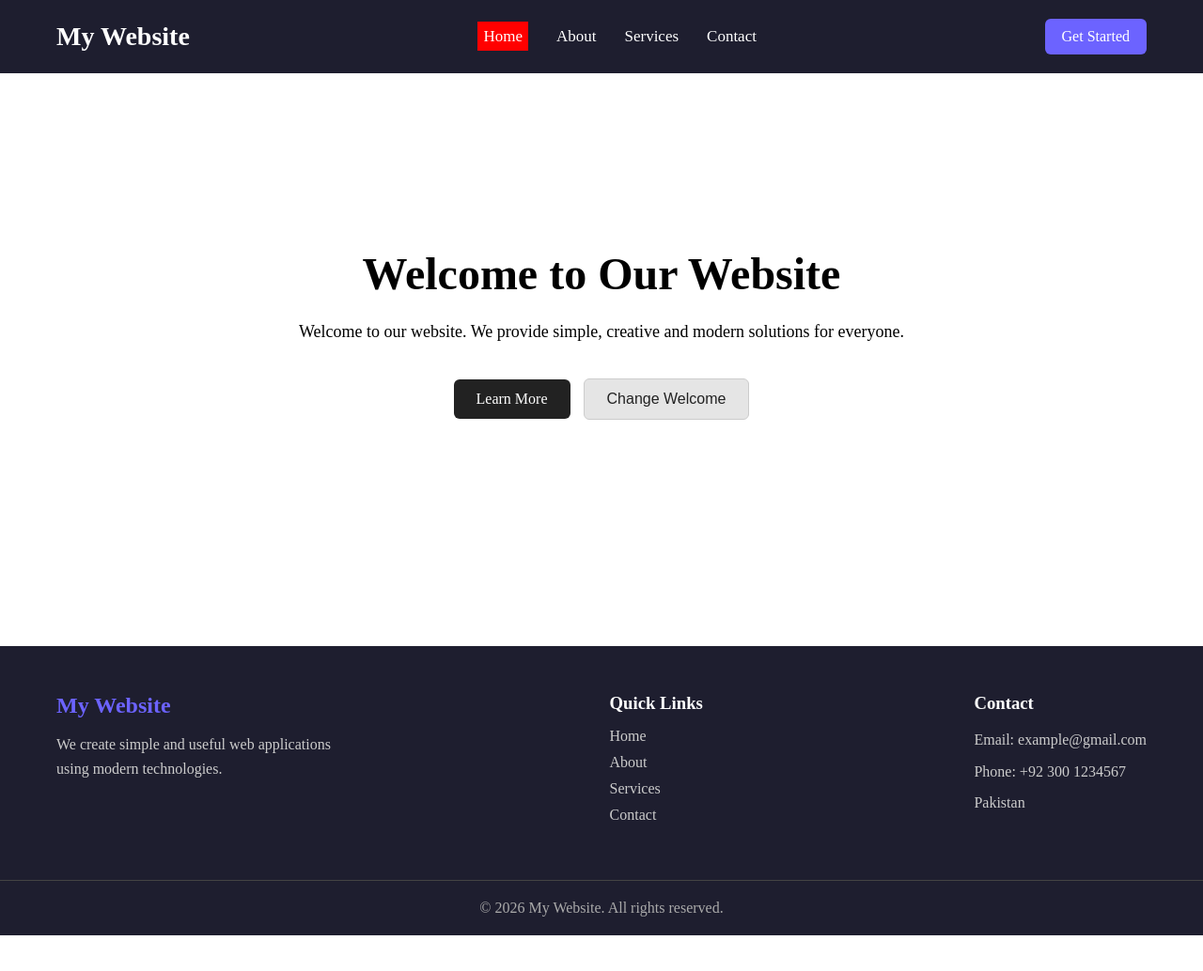
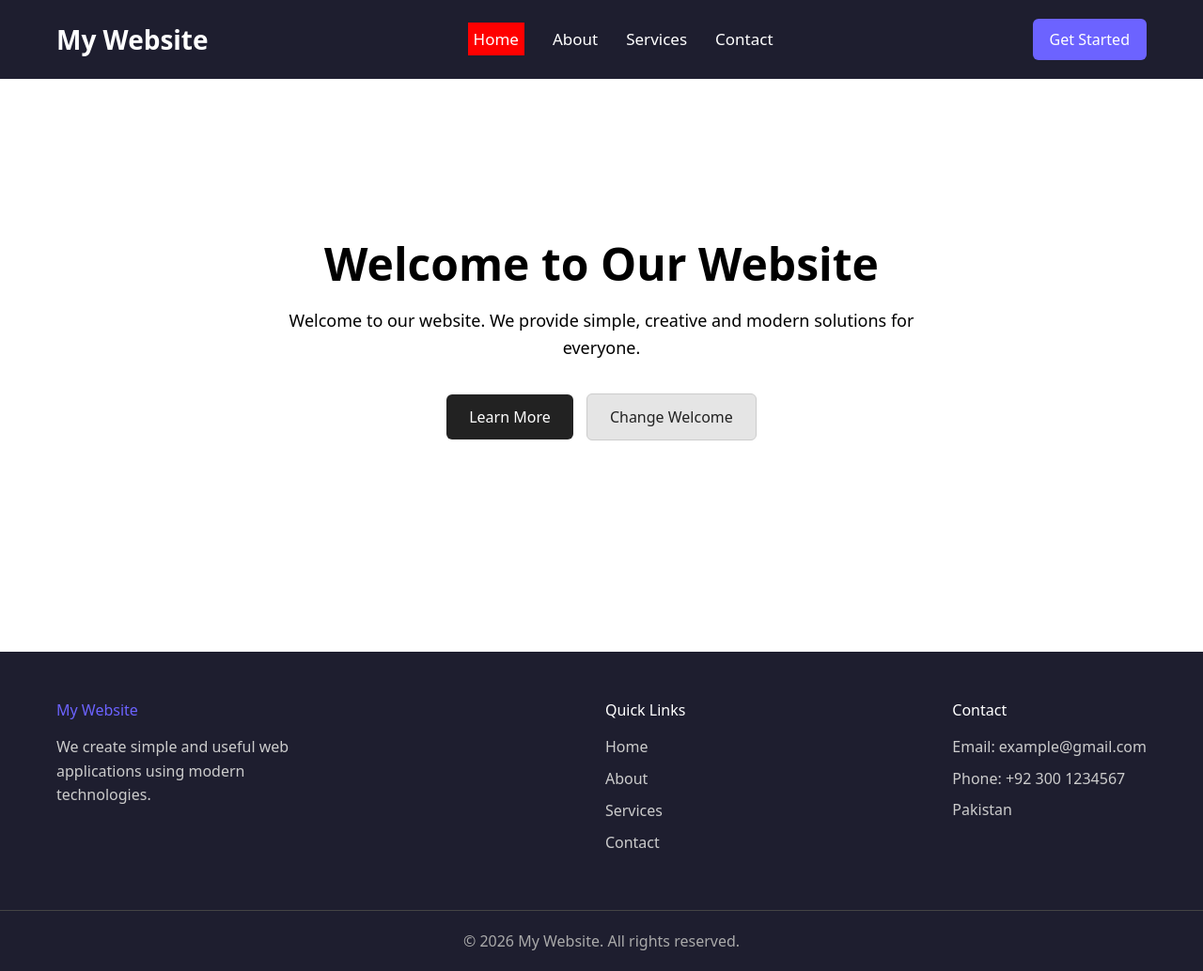
Before and after one commit to rahilasana/Django_2ndproject, a Django app: page / in a window 1280 px wide. Shown: the whole page at 94% size. Before the commit the page ends 996 px from the top, so only its background shows below. Run offline with Django 5.2, Linux system fonts and the light colour scheme; some libraries are stand-ins or nearby versions.

Commit message:
attach tailwindcss,create superuser,create Virtual Environment,add django_browser_reload for auto refresh of tailwind

```diff
--- a/main/static/css/home.css
+++ b/main/static/css/home.css
@@ -15,6 +15,7 @@
 .home-content h1 {
     font-size: 48px;
     margin-bottom: 20px;
+    /* color: aqua; */
 }
 
 .home-content p {
--- a/mysite/urls.py
+++ b/mysite/urls.py
@@ -1,5 +1,6 @@
 from django.contrib import admin
-from django.urls import path
+from django.urls import path,include
+
 from main import views
 
 urlpatterns = [
@@ -8,4 +9,6 @@ urlpatterns = [
     path('about/', views.about,name="about"),
     path('services/', views.services,name="services"),
     path('contact/', views.contact,name="contact"),
+
+    path('__reload__/', include('django_browser_reload.urls')),
 ]
--- a/templates/base.html
+++ b/templates/base.html
@@ -1,31 +1,24 @@
 {% load static %}
 
-<!DOCTYPE html>
+<!doctype html>
 <html lang="en">
+  <head>
+    <meta charset="UTF-8" />
+    <meta name="viewport" content="width=device-width, initial-scale=1.0" />
+ {% comment %} tailwind load {% endcomment %}
 
-<head>
-    <meta charset="UTF-8">
-    <meta name="viewport" content="width=device-width, initial-scale=1.0">
+    {% load tailwind_tags %}
+     {% tailwind_css %}
 
     <title>My Website</title>
 
-    {% block css %}
+    {% block css %} {% endblock %}
+  </head>
 
-    {% endblock %}
-</head>
-
-<body>
-
+  <body>
     {% include "header.html" %}
-
-    {% block content %}
-    {% endblock %}
-
-    {% include "footer.html" %}
-
-    {% block js %}
-
-    {% endblock %}
-
-</body>
+    {% block content %} {% endblock %}
+     {% include "footer.html" %}
+     {% block js %} {% endblock %}
+  </body>
 </html>
--- a/templates/home.html
+++ b/templates/home.html
@@ -10,7 +10,7 @@
 
     <div class="home-content">
 
-        <h1>Welcome to Our Website</h1>
+        <h1 class="text-black font-bold text-4xl ">Welcome to Our Website</h1>
 
         <p>
             Welcome to our website. We provide simple,
--- /dev/null
+++ b/theme/apps.py
@@ -0,0 +1,5 @@
+from django.apps import AppConfig
+
+
+class ThemeConfig(AppConfig):
+    name = 'theme'
--- /dev/null
+++ b/theme/static/css/dist/styles.css
@@ -0,0 +1,276 @@
+/*! tailwindcss v4.3.0 | MIT License | https://tailwindcss.com */
+@layer properties;
+@layer theme, base, components, utilities;
+@layer theme {
+  :root, :host {
+    --font-sans: ui-sans-serif, system-ui, sans-serif, 'Apple Color Emoji', 'Segoe UI Emoji', 'Segoe UI Symbol',
+    'Noto Color Emoji';
+    --font-serif: ui-serif, Georgia, Cambria, 'Times New Roman', Times, serif;
+    --font-mono: ui-monospace, SFMono-Regular, Menlo, Monaco, Consolas, 'Liberation Mono', 'Courier New',
+    monospace;
+    --color-amber-700: oklch(55.5% 0.163 48.998);
+    --color-gray-50: oklch(98.5% 0.002 247.839);
+    --color-black: #000;
+    --text-4xl: 2.25rem;
+    --text-4xl--line-height: calc(2.5 / 2.25);
+    --text-5xl: 3rem;
+    --text-5xl--line-height: 1;
+    --font-weight-bold: 700;
+    --tracking-normal: 0em;
+    --leading-normal: 1.5;
+    --default-transition-duration: 150ms;
+    --default-transition-timing-function: cubic-bezier(0.4, 0, 0.2, 1);
+    --default-font-family: var(--font-sans);
+    --default-mono-font-family: var(--font-mono);
+  }
+}
+@layer base {
+  *, ::after, ::before, ::backdrop, ::file-selector-button {
+    box-sizing: border-box;
+    margin: 0;
+    padding: 0;
+    border: 0 solid;
+  }
+  html, :host {
+    line-height: 1.5;
+    -webkit-text-size-adjust: 100%;
+    tab-size: 4;
+    font-family: var(--default-font-family, ui-sans-serif, system-ui, sans-serif, 'Apple Color Emoji', 'Segoe UI Emoji', 'Segoe UI Symbol', 'Noto Color Emoji');
+    font-feature-settings: var(--default-font-feature-settings, normal);
+    font-variation-settings: var(--default-font-variation-settings, normal);
+    -webkit-tap-highlight-color: transparent;
+  }
+  hr {
+    height: 0;
+    color: inherit;
+    border-top-width: 1px;
+  }
+  abbr:where([title]) {
+    -webkit-text-decoration: underline dotted;
+    text-decoration: underline dotted;
+  }
+  h1, h2, h3, h4, h5, h6 {
+    font-size: inherit;
+    font-weight: inherit;
+  }
+  a {
+    color: inherit;
+    -webkit-text-decoration: inherit;
+    text-decoration: inherit;
+  }
+  b, strong {
+    font-weight: bolder;
+  }
+  code, kbd, samp, pre {
+    font-family: var(--default-mono-font-family, ui-monospace, SFMono-Regular, Menlo, Monaco, Consolas, 'Liberation Mono', 'Courier New', monospace);
+    font-feature-settings: var(--default-mono-font-feature-settings, normal);
+    font-variation-settings: var(--default-mono-font-variation-settings, normal);
+    font-size: 1em;
+  }
+  small {
+    font-size: 80%;
+  }
+  sub, sup {
+    font-size: 75%;
+    line-height: 0;
+    position: relative;
+    vertical-align: baseline;
+  }
+  sub {
+    bottom: -0.25em;
+  }
+  sup {
+    top: -0.5em;
+  }
+  table {
+    text-indent: 0;
+    border-color: inherit;
+    border-collapse: collapse;
+  }
+  :-moz-focusring {
+    outline: auto;
+  }
+  progress {
+    vertical-align: baseline;
+  }
+  summary {
+    display: list-item;
+  }
+  ol, ul, menu {
+    list-style: none;
+  }
+  img, svg, video, canvas, audio, iframe, embed, object {
+    display: block;
+    vertical-align: middle;
+  }
+  img, video {
+    max-width: 100%;
+    height: auto;
+  }
+  button, input, select, optgroup, textarea, ::file-selector-button {
+    font: inherit;
+    font-feature-settings: inherit;
+    font-variation-settings: inherit;
+    letter-spacing: inherit;
+    color: inherit;
+    border-radius: 0;
+    background-color: transparent;
+    opacity: 1;
+  }
+  :where(select:is([multiple], [size])) optgroup {
+    font-weight: bolder;
+  }
+  :where(select:is([multiple], [size])) optgroup option {
+    padding-inline-start: 20px;
+  }
+  ::file-selector-button {
+    margin-inline-end: 4px;
+  }
+  ::placeholder {
+    opacity: 1;
+  }
+  @supports (not (-webkit-appearance: -apple-pay-button))  or (contain-intrinsic-size: 1px) {
+    ::placeholder {
+      color: currentcolor;
+      @supports (color: color-mix(in lab, red, red)) {
+        color: color-mix(in oklab, currentcolor 50%, transparent);
+      }
+    }
+  }
+  textarea {
+    resize: vertical;
+  }
+  ::-webkit-search-decoration {
+    -webkit-appearance: none;
+  }
+  ::-webkit-date-and-time-value {
+    min-height: 1lh;
+    text-align: inherit;
+  }
+  ::-webkit-datetime-edit {
+    display: inline-flex;
+  }
+  ::-webkit-datetime-edit-fields-wrapper {
+    padding: 0;
+  }
+  ::-webkit-datetime-edit, ::-webkit-datetime-edit-year-field, ::-webkit-datetime-edit-month-field, ::-webkit-datetime-edit-day-field, ::-webkit-datetime-edit-hour-field, ::-webkit-datetime-edit-minute-field, ::-webkit-datetime-edit-second-field, ::-webkit-datetime-edit-millisecond-field, ::-webkit-datetime-edit-meridiem-field {
+    padding-block: 0;
+  }
+  ::-webkit-calendar-picker-indicator {
+    line-height: 1;
+  }
+  :-moz-ui-invalid {
+    box-shadow: none;
+  }
+  button, input:where([type='button'], [type='reset'], [type='submit']), ::file-selector-button {
+    appearance: button;
+  }
+  ::-webkit-inner-spin-button, ::-webkit-outer-spin-button {
+    height: auto;
+  }
+  [hidden]:where(:not([hidden='until-found'])) {
+    display: none !important;
+  }
+}
+@layer utilities {
+  .static {
+    position: static;
+  }
+  .container {
+    width: 100%;
+    @media (width >= 40rem) {
+      max-width: 40rem;
+    }
+    @media (width >= 48rem) {
+      max-width: 48rem;
+    }
+    @media (width >= 64rem) {
+      max-width: 64rem;
+    }
+    @media (width >= 80rem) {
+      max-width: 80rem;
+    }
+    @media (width >= 96rem) {
+      max-width: 96rem;
+    }
+  }
+  .mx-auto {
+    margin-inline: auto;
+  }
+  .block {
+    display: block;
+  }
+  .flex {
+    display: flex;
+  }
+  .h-screen {
+    height: 100vh;
+  }
+  .grow {
+    flex-grow: 1;
+  }
+  .items-center {
+    align-items: center;
+  }
+  .justify-center {
+    justify-content: center;
+  }
+  .bg-gray-50 {
+    background-color: var(--color-gray-50);
+  }
+  .font-serif {
+    font-family: var(--font-serif);
+  }
+  .text-4xl {
+    font-size: var(--text-4xl);
+    line-height: var(--tw-leading, var(--text-4xl--line-height));
+  }
+  .text-5xl {
+    font-size: var(--text-5xl);
+    line-height: var(--tw-leading, var(--text-5xl--line-height));
+  }
+  .leading-normal {
+    --tw-leading: var(--leading-normal);
+    line-height: var(--leading-normal);
+  }
+  .font-bold {
+    --tw-font-weight: var(--font-weight-bold);
+    font-weight: var(--font-weight-bold);
+  }
+  .tracking-normal {
+    --tw-tracking: var(--tracking-normal);
+    letter-spacing: var(--tracking-normal);
+  }
+  .text-amber-700 {
+    color: var(--color-amber-700);
+  }
+  .text-black {
+    color: var(--color-black);
+  }
+  .transition {
+    transition-property: color, background-color, border-color, outline-color, text-decoration-color, fill, stroke, --tw-gradient-from, --tw-gradient-via, --tw-gradient-to, opacity, box-shadow, transform, translate, scale, rotate, filter, -webkit-backdrop-filter, backdrop-filter, display, content-visibility, overlay, pointer-events;
+    transition-timing-function: var(--tw-ease, var(--default-transition-timing-function));
+    transition-duration: var(--tw-duration, var(--default-transition-duration));
+  }
+}
+@property --tw-leading {
+  syntax: "*";
+  inherits: false;
+}
+@property --tw-font-weight {
+  syntax: "*";
+  inherits: false;
+}
+@property --tw-tracking {
+  syntax: "*";
+  inherits: false;
+}
+@layer properties {
+  @supports ((-webkit-hyphens: none) and (not (margin-trim: inline))) or ((-moz-orient: inline) and (not (color:rgb(from red r g b)))) {
+    *, ::before, ::after, ::backdrop {
+      --tw-leading: initial;
+      --tw-font-weight: initial;
+      --tw-tracking: initial;
+    }
+  }
+}
```
Also changed, not shown: mysite/settings.py (+7 -0 lines), requirements.txt (added, +41 -0 lines), theme/static_src/src/styles.css (added, +10 -0 lines), theme/templates/base.html (added, +19 -0 lines), db.sqlite3, theme/__init__.py (added).
